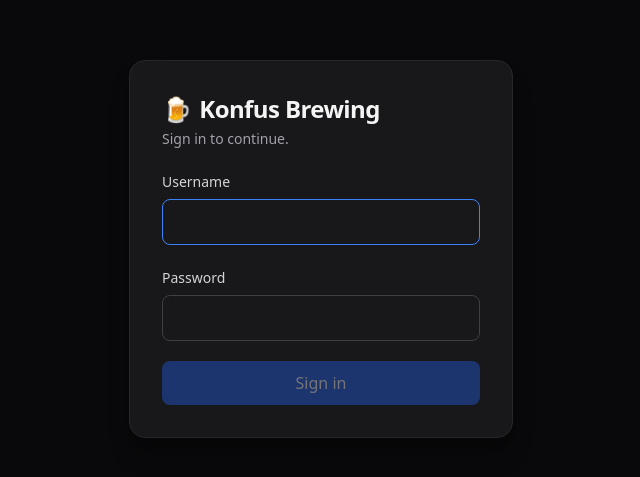
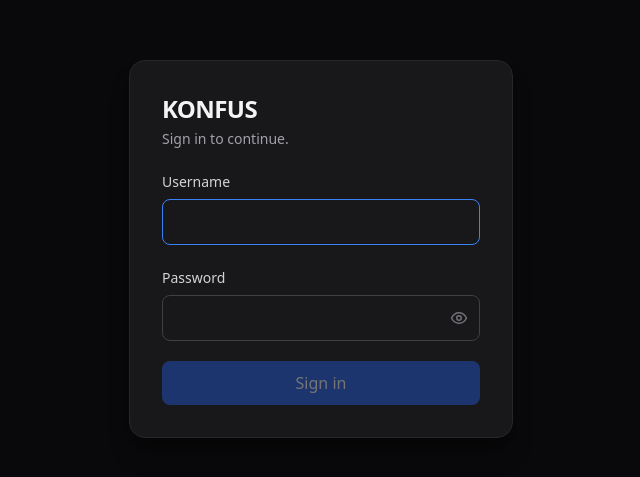
Before and after one commit to PeterMEjlev/BrewPlanner, a React (Vite) app in the folder apps/web/: page /login in a window 1280 px wide. Shown: the part 151-628 px from the top of the page, without its empty margins (319-959 px from the left). Built offline with nearby package versions, Linux system fonts and the light colour scheme.

Commit message:
Changes to main login screen

```diff
--- a/apps/web/src/pages/Login.tsx
+++ b/apps/web/src/pages/Login.tsx
@@ -14,6 +14,7 @@ export function LoginPage() {
 
   const [username, setUsername] = useState('');
   const [password, setPassword] = useState('');
+  const [showPassword, setShowPassword] = useState(false);
   const [error, setError] = useState<string | null>(null);
   const [busy, setBusy] = useState(false);
 
@@ -41,7 +42,7 @@ export function LoginPage() {
       >
         <div className="space-y-1">
           <h1 className="flex items-center gap-2 text-2xl font-semibold tracking-tight text-zinc-100">
-            <span aria-hidden>🍺</span> Konfus Brewing
+            KONFUS
           </h1>
           <p className="text-sm text-zinc-400">Sign in to continue.</p>
         </div>
@@ -60,13 +61,24 @@ export function LoginPage() {
 
         <label className="block space-y-1.5">
           <span className="text-sm font-medium text-zinc-300">Password</span>
-          <input
-            type="password"
-            autoComplete="current-password"
-            value={password}
-            onChange={(e) => setPassword(e.target.value)}
-            className="w-full rounded-lg border border-zinc-700 bg-zinc-800 px-3 py-2.5 text-base text-zinc-100 outline-none transition placeholder:text-zinc-500 focus:border-blue-500"
-          />
+          <div className="relative">
+            <input
+              type={showPassword ? 'text' : 'password'}
+              autoComplete="current-password"
+              value={password}
+              onChange={(e) => setPassword(e.target.value)}
+              className="w-full rounded-lg border border-zinc-700 bg-zinc-800 px-3 py-2.5 pr-11 text-base text-zinc-100 outline-none transition placeholder:text-zinc-500 focus:border-blue-500"
+            />
+            <button
+              type="button"
+              onClick={() => setShowPassword((v) => !v)}
+              className="absolute inset-y-0 right-0 flex items-center px-3 text-zinc-500 transition hover:text-zinc-300"
+              aria-label={showPassword ? 'Hide password' : 'Show password'}
+              title={showPassword ? 'Hide password' : 'Show password'}
+            >
+              {showPassword ? <EyeOffIcon /> : <EyeIcon />}
+            </button>
+          </div>
         </label>
 
         {error && <p className="text-sm text-red-400">{error}</p>}
@@ -82,3 +94,43 @@ export function LoginPage() {
     </div>
   );
 }
+
+function EyeIcon(): JSX.Element {
+  return (
+    <svg
+      width="18"
+      height="18"
+      viewBox="0 0 24 24"
+      fill="none"
+      stroke="currentColor"
+      strokeWidth="2"
+      strokeLinecap="round"
+      strokeLinejoin="round"
+      aria-hidden="true"
+    >
+      <path d="M2 12s3.5-7 10-7 10 7 10 7-3.5 7-10 7-10-7-10-7Z" />
+      <circle cx="12" cy="12" r="3" />
+    </svg>
+  );
+}
+
+function EyeOffIcon(): JSX.Element {
+  return (
+    <svg
+      width="18"
+      height="18"
+      viewBox="0 0 24 24"
+      fill="none"
+      stroke="currentColor"
+      strokeWidth="2"
+      strokeLinecap="round"
+      strokeLinejoin="round"
+      aria-hidden="true"
+    >
+      <path d="M9.88 9.88a3 3 0 0 0 4.24 4.24" />
+      <path d="M10.73 5.08A10.43 10.43 0 0 1 12 5c6.5 0 10 7 10 7a13.16 13.16 0 0 1-1.67 2.68" />
+      <path d="M6.61 6.61A13.526 13.526 0 0 0 2 12s3.5 7 10 7a9.74 9.74 0 0 0 5.39-1.61" />
+      <line x1="2" y1="2" x2="22" y2="22" />
+    </svg>
+  );
+}
```
